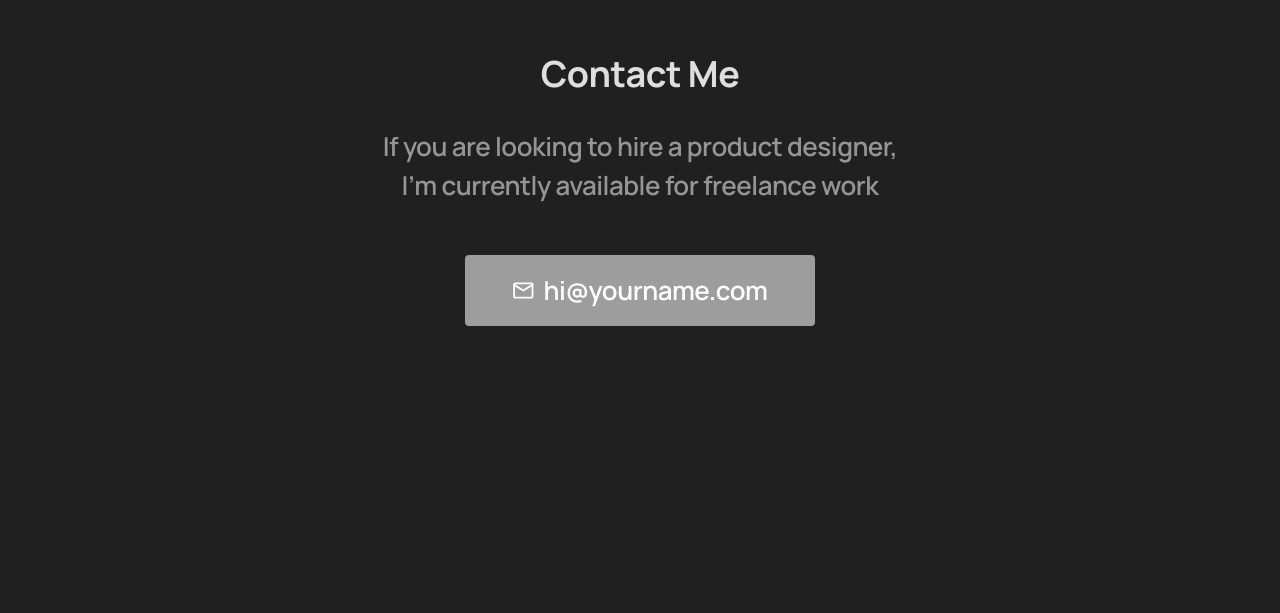
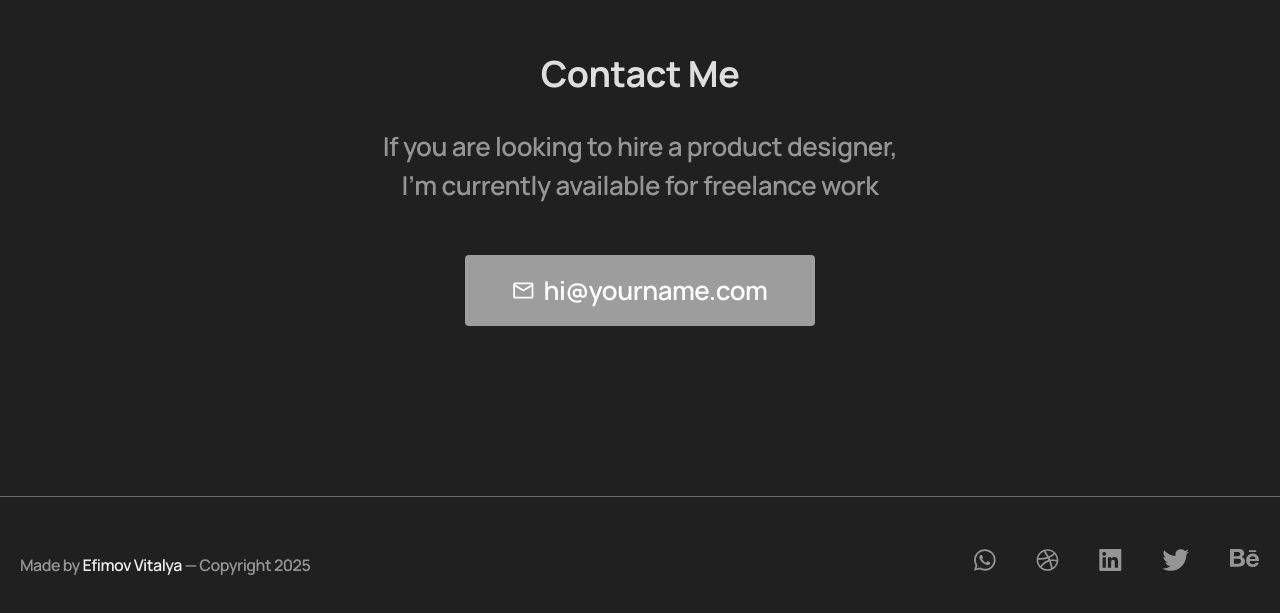
Before and after one commit to vitalay/Portfolio, a plain HTML site: page index.html in a window 1280 px wide. Shown: the part 4566-5179 px from the top of the page. Before the commit the page ends 5062 px from the top, so only its background shows below. Drawn offline with Linux system fonts and the light colour scheme.

Commit message:
подвал готов

```diff
--- a/index.html
+++ b/index.html
@@ -94,8 +94,28 @@
       </div>
     </section>
   </main>
-  <footer>
+  <footer class="footer">
+    <div class="container">
+      <p class="footer__copy">Made by <span>Efimov Vitalya</span> — Copyright 2025</p>
 
+      <div class="socials">
+        <a href="#!" target="_blank" class="socials__link">
+          <img src="images/social1.svg" alt="" class="socials__img">
+        </a>
+        <a href="#!" target="_blank" class="socials__link">
+          <img src="images/social2.svg" alt="" class="socials__img">
+        </a>
+        <a href="#!" target="_blank" class="socials__link">
+          <img src="images/social3.svg" alt="" class="socials__img">
+        </a>
+        <a href="#!" target="_blank" class="socials__link">
+          <img src="images/social4.svg" alt="" class="socials__img">
+        </a>
+        <a href="#!" target="_blank" class="socials__link">
+          <img src="images/social5.svg" alt="" class="socials__img">
+        </a>
+      </div>
+</div>
   </footer>
 </body>
 
--- a/style.css
+++ b/style.css
@@ -278,3 +278,40 @@ font-size: 26px;
 .btn {
 
 }
+
+.footer {
+  padding: 40px 0;
+
+  border-top: 1px solid #696969;
+}
+
+.footer .container {
+display: flex;
+justify-content: space-between;
+align-items: baseline;
+
+}
+
+.footer__copy {
+font-style: 16px;
+}
+.footer__copy span {
+color: #ECECEC;
+}
+
+
+
+.socials {
+display: flex;
+
+
+gap: 40px;
+}
+
+.socials__link {
+
+}
+
+.socials__img {
+display: flex;
+}
```
Also changed, not shown: 1 other file.
